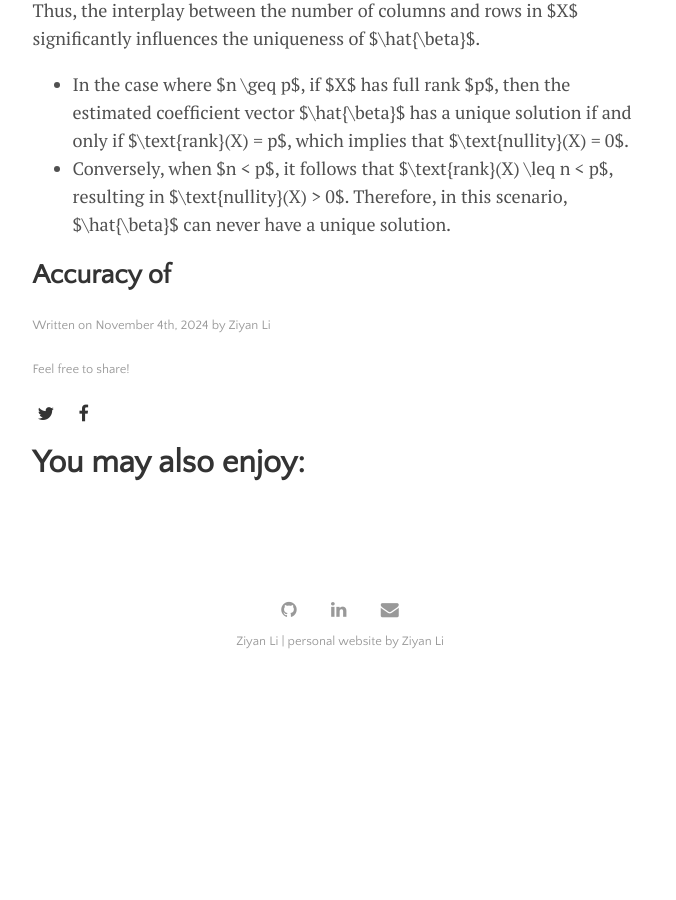
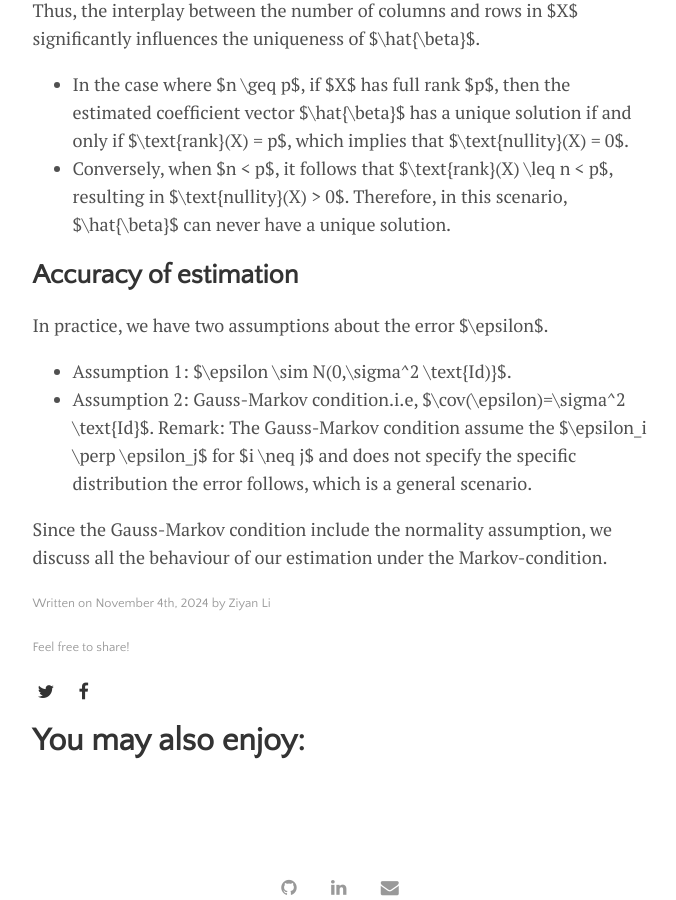
Before and after one commit to catty-halsey/catty-halsey.github.io, a Jekyll site: the page built from _posts/2024-11-4-Multiple regression.md, in a window 1280 px wide and 900 px high, scrolled down 2781 px. Shown: the whole window, without its empty margins (300-976 px from the left). Built offline with Jekyll 4.4.1, drawn with Linux system fonts in a browser that asks for light colours; our own code applies the rules of GitHub Pages for plain Markdown files; formulas are drawn with MathJax 3; before the commit the page ends 3468 px from its top, so only the background shows below that; some of the changed text lies outside the part shown.

Commit message:
Update 2024-11-4-Multiple regression.md

```diff
--- a/_posts/2024-11-4-Multiple regression.md
+++ b/_posts/2024-11-4-Multiple regression.md
@@ -79,4 +79,12 @@ Thus, the interplay between the number of columns and rows in $X$ significantly
 - In the case where $n \geq p$, if $X$ has full rank $p$, then the estimated coefficient vector $\hat{\beta}$ has a unique solution if and only if $\text{rank}(X) = p$, which implies that $\text{nullity}(X) = 0$.
 - Conversely, when $n < p$, it follows that $\text{rank}(X) \leq n < p$, resulting in $\text{nullity}(X) > 0$. Therefore, in this scenario, $\hat{\beta}$ can never have a unique solution.
 
-## Accuracy of
+## Accuracy of estimation
+
+In practice, we have two assumptions about the error $\epsilon$.
+
+- Assumption 1: $\epsilon \sim N(0,\sigma^2 \text{Id)}$.
+- Assumption 2: Gauss-Markov condition.i.e, $\cov(\epsilon)=\sigma^2 \text{Id}$.
+Remark: The Gauss-Markov condition assume the $\epsilon_i \perp \epsilon_j$ for $i \neq j$ and does not specify the specific distribution the error follows, which is a general scenario.
+
+Since the Gauss-Markov condition include the normality assumption, we discuss all the behaviour of our estimation under the Markov-condition.
```
Also changed, not shown: other parts of _posts/2024-11-4-Multiple regression.md (+2 -2 lines).
